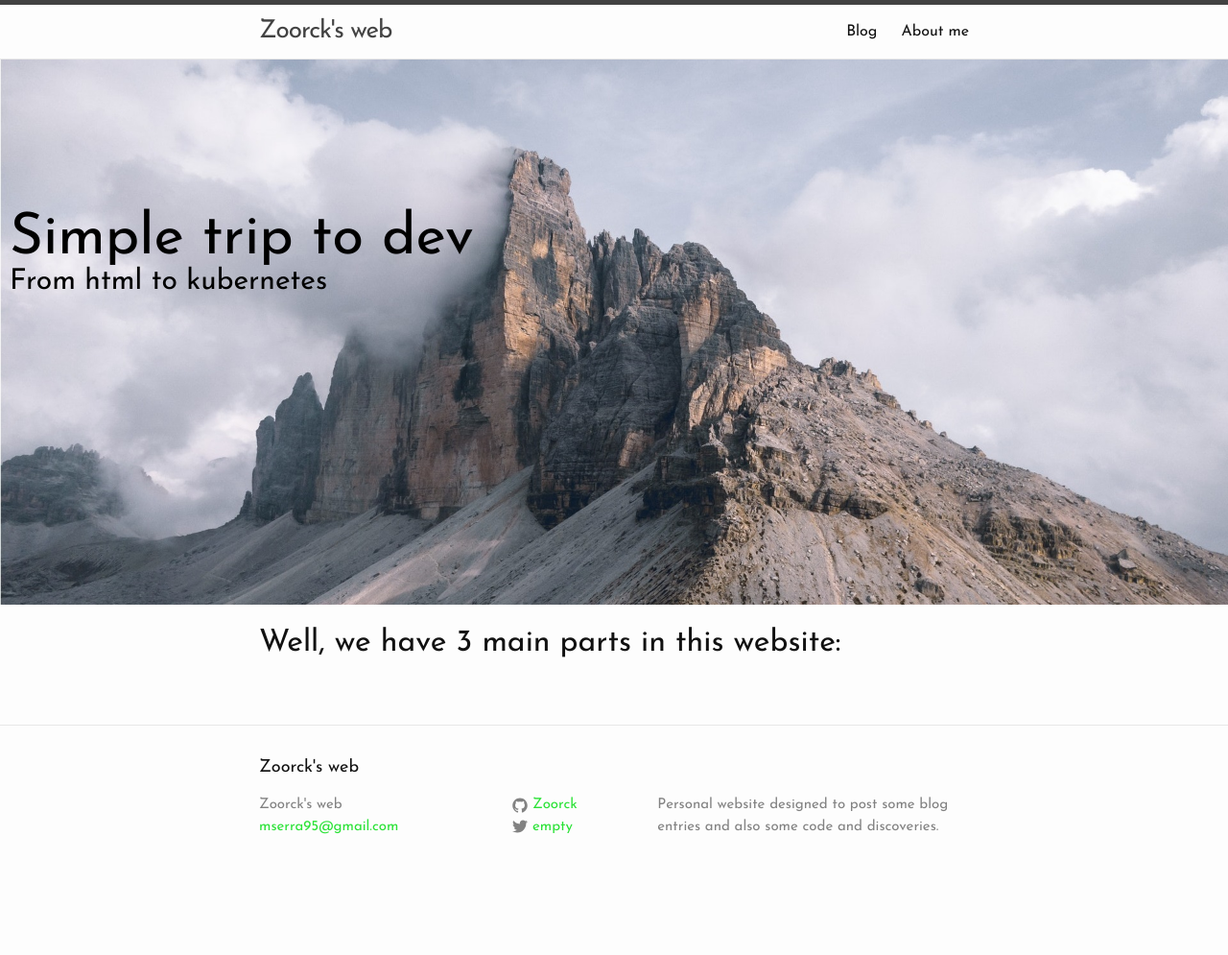
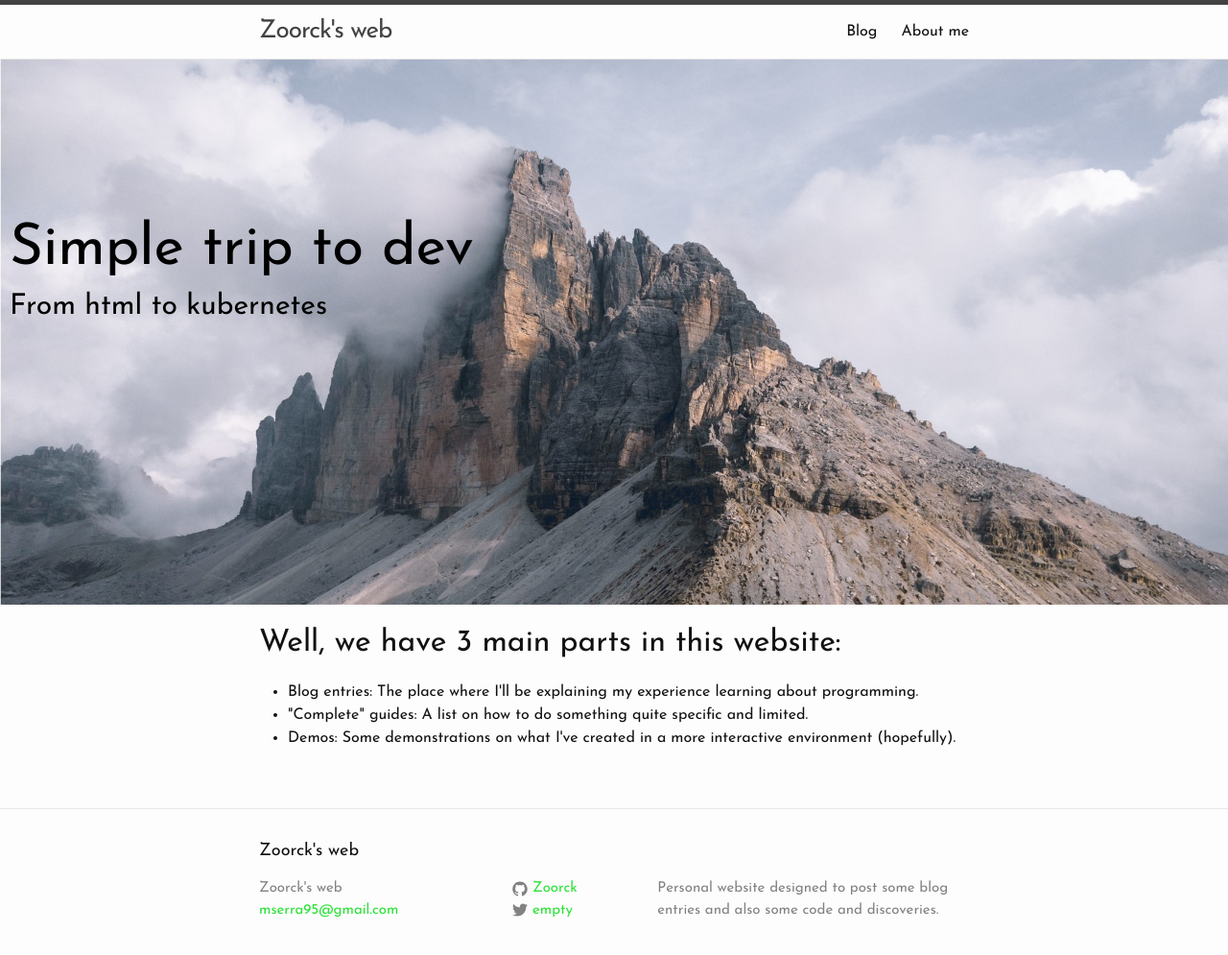
Before and after one commit to Zoorck/zoorck.github.io, a Jekyll site: the page built from index.html, in a window 1280 px wide and 1020 px high. Shown: the top 995 px of the window at 96% size. Built offline with Jekyll 4.4.1, drawn with Linux system fonts in a browser that asks for light colours.

Commit message:
More CSS

```diff
--- a/_sass/_layout.scss
+++ b/_sass/_layout.scss
@@ -1,9 +1,9 @@
 /**
  * Site header
  */
- @keyframes float-down {
-  from {height: 0%;}
-  to   {height: default;}
+ @keyframes fade-in {
+  from {opacity: 0;}
+  to   {opacity: 1;}
 }
 
 .site-header {
@@ -12,8 +12,6 @@
     min-height: 56px;
     width: 100%;
     background-color: $background-color;
-    animation-name: float-down;
-    animation-duration: 2s;
     // Positioning context for the mobile navigation icon
     position: fixed;
 }
@@ -25,6 +23,8 @@
     letter-spacing: -1px;
     margin-bottom: 0;
     float: left;
+    animation-name: fade-in;
+    animation-duration: 1s;
 
     &,
     &:visited {
@@ -35,6 +35,8 @@
 .site-nav {
     float: right;
     line-height: 56px;
+    animation-name: fade-in;
+    animation-duration: 1s;
 
     .menu-icon {
         display: none;
@@ -207,12 +209,12 @@
     background-repeat: no-repeat;
     background-size: cover;
     min-height: 400px;
-    max-height: 550px;
+//    max-height: 550px;
     color: black;
     font-size: 30px;
     padding-top: 200px;
     padding-left: 10px;
-    line-height: 0.65;
+    line-height: 1;
 }
 
 
--- a/index.html
+++ b/index.html
@@ -13,5 +13,9 @@ layout: default_home
 	<h1>
 		Well, we have 3 main parts in this website:
 	</h1>
-
+	<ul>
+		<li>Blog entries: The place where I'll be explaining my experience learning about programming.</li>
+		<li>"Complete" guides: A list on how to do something quite specific and limited.</li>
+		<li>Demos: Some demonstrations on what I've created in a more interactive environment (hopefully).</li>
+	</ul>
 </dir>
```
Also changed, not shown: 3 other files.
